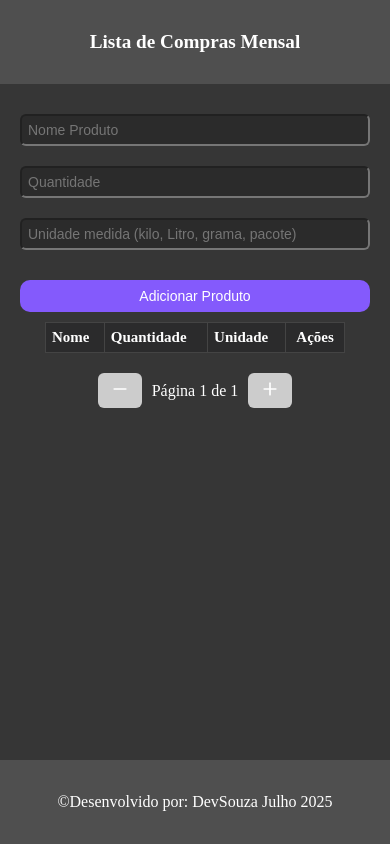
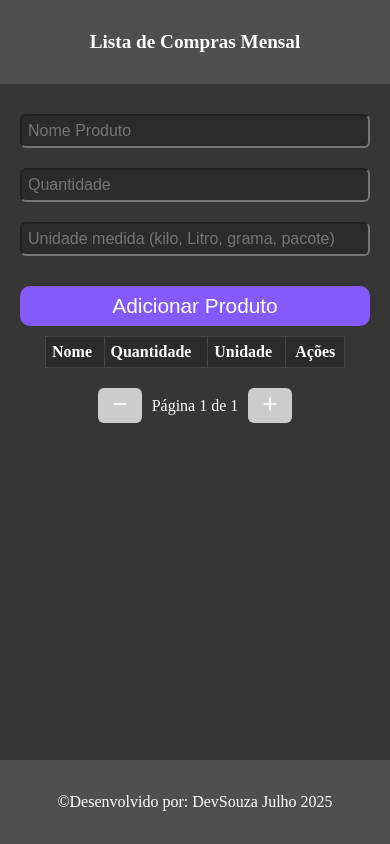
Before and after one commit to AndreSouzanl/lista-compras-mes, a Next.js app: page / in a window 390 px wide. Built offline with nearby package versions, Linux system fonts and the light colour scheme.

Commit message:
atualizando

```diff
--- a/src/app/page.module.css
+++ b/src/app/page.module.css
@@ -124,11 +124,11 @@
   }
 
   .input {
-    font-size: 16px;
+    font-size: 1.2rem;
   }
 
   .btn {
-    font-size: 16px;
+    font-size: 2rem;
     padding: 0.75rem;
   }
 
@@ -139,11 +139,12 @@
     color: white;
     max-width: 768px;
     margin: 0 auto;
+    font-size: 1.6rem;
   }
 
   .tabela th,
   .tabela td {
-    font-size: 1rem;
+    font-size: 2rem;
     padding: 6px;
   }
 
@@ -159,16 +160,15 @@
 
   .tabela th,
   .tabela td {
-    font-size: 15px;
+    font-size: 1rem;
      padding: 6px;
   }
    .input {
-    font-size: 14px;
+    font-size: 1.0rem;
     padding: 6px;
   }
-
   .btn {
-    font-size: 14px;
+    font-size: 1.3rem;
     padding: 8px 12px;
   }
 
--- a/src/componentes/Produto/Produto.module.css
+++ b/src/componentes/Produto/Produto.module.css
@@ -42,7 +42,7 @@
 @media (max-width: 400px) {
   .acoes {
     display: flex;
-    gap: 2px;
+    gap: 9px;
     align-items: center;
     justify-content: center;
   }
```
